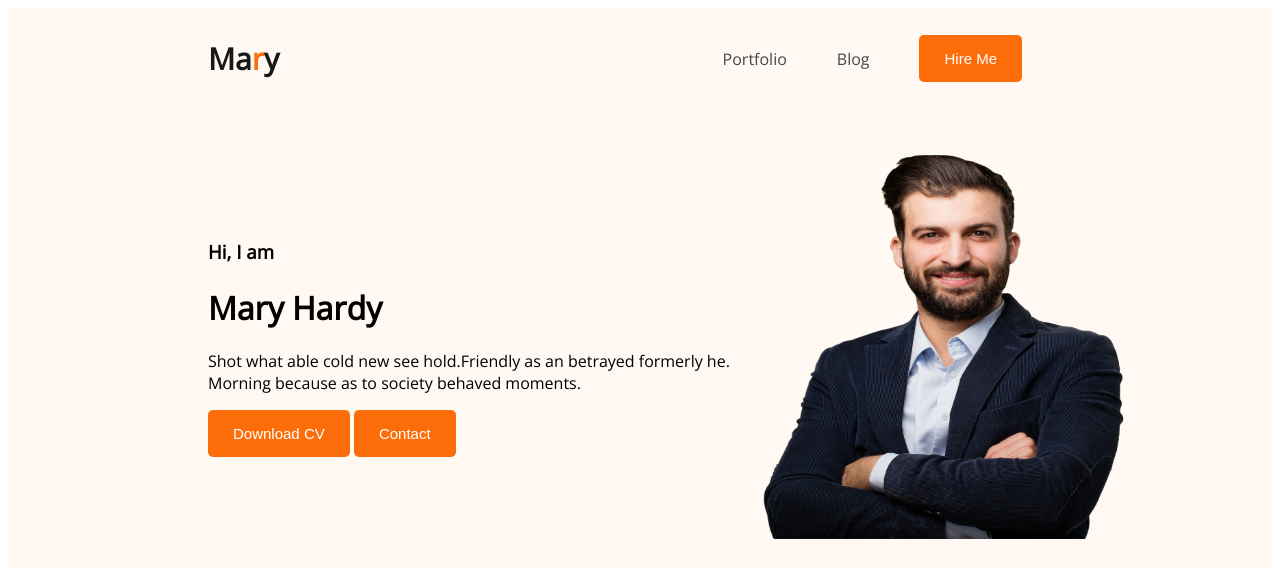
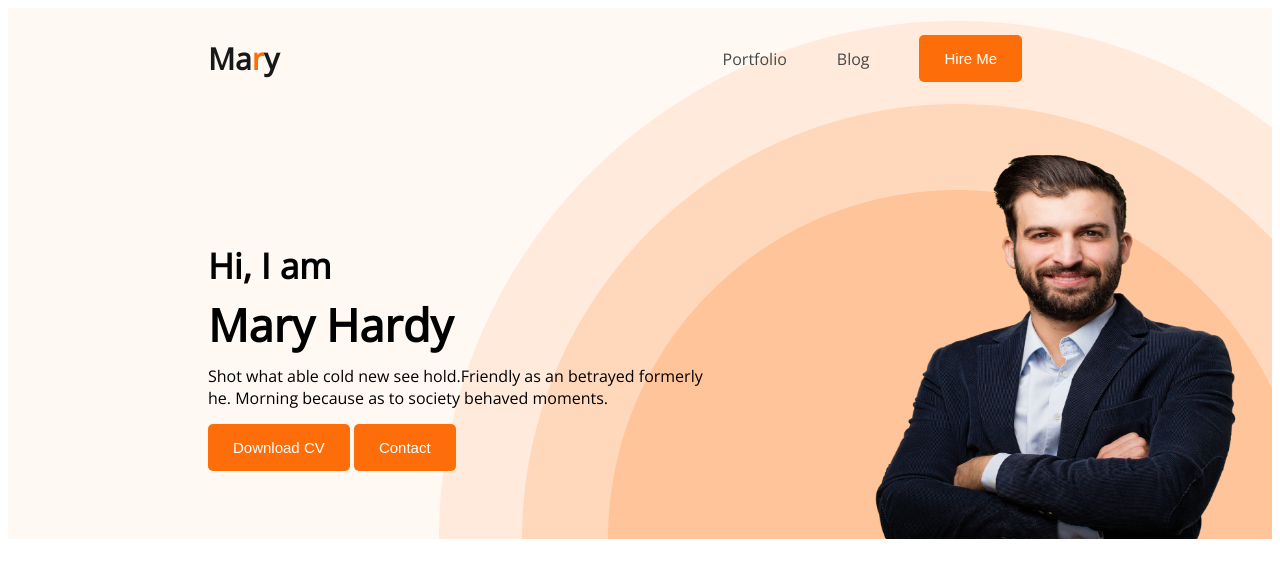
Before and after one commit to Khairulhasan111/portfolio-resources, a plain HTML site: page index.html in a window 1280 px wide. Drawn offline with nearby package versions, Linux system fonts and the light colour scheme.

Commit message:
banner done

```diff
--- a/index.html
+++ b/index.html
@@ -37,10 +37,10 @@
         <!-- banner section starts -->
         <div class="banner">
 
-            <div>
-               <h3>Hi, I am</h3>
-               <h1>Mary Hardy</h1>
-               <p>Shot what able cold new see hold.Friendly as an betrayed formerly he. <br> Morning because as to society behaved moments.</p>
+            <div class="banner-content">
+               <h3 class="banner-greetings">Hi, I am</h3>
+               <h1 class="banner-title">Mary Hardy</h1>
+               <p class="banner-description">Shot what able cold new see hold.Friendly as an betrayed formerly he. Morning because as to society behaved moments.</p>
                <button class="hire-btn">Download CV</button>
                <button class="hire-btn">Contact</button>
 
--- a/styles/style.css
+++ b/styles/style.css
@@ -8,6 +8,9 @@ body {
 
 .header {
     background: #FFF8F3;
+    background-image: url('../images/header_bg.png');
+    background-repeat: no-repeat;
+    background-position: bottom right;
 }
 
 /* ======> nav related styles */
@@ -59,12 +62,33 @@ nav a {
 /* ====> Banner Section */
 
 .banner {
-    padding: 30px 30px 30px 200px;
+    padding: 30px 30px 0px 200px;
     display: flex;
     align-items: center;
+    justify-content: space-between;
+}
+
+.banner-content {
+    max-width: 500px;
 }
 
 .banner-img {
     width: 400px;
     height: 400px;
 }
+
+.banner-greetings {
+    font-size: 35px;
+    margin-bottom: 0px;
+}
+
+.banner-title {
+    font-size: 45px;
+    margin-top: 5px;
+    margin-bottom: 5px;
+}
+
+.banner-description {
+    margin-top: 10px;
+    margin-bottom: 15px;
+}
```
